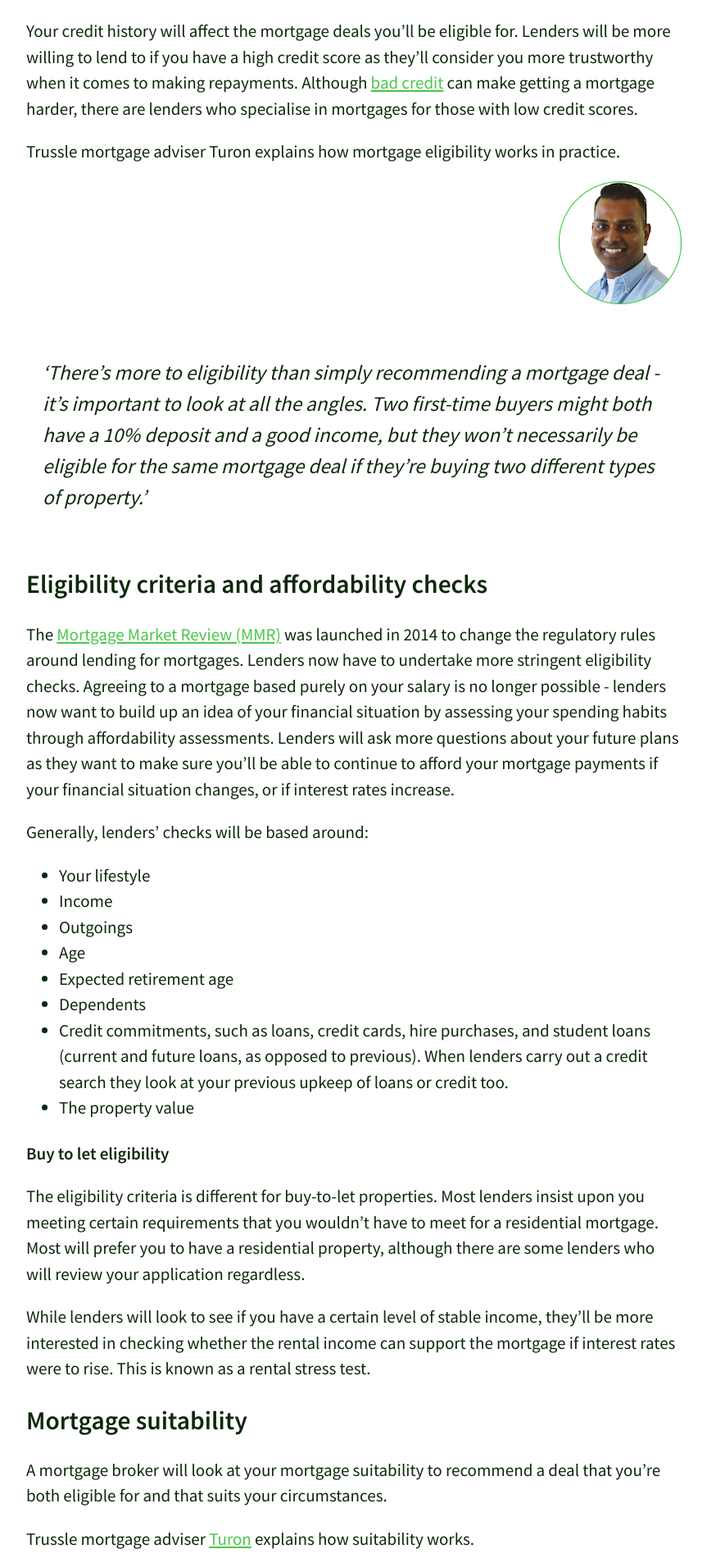
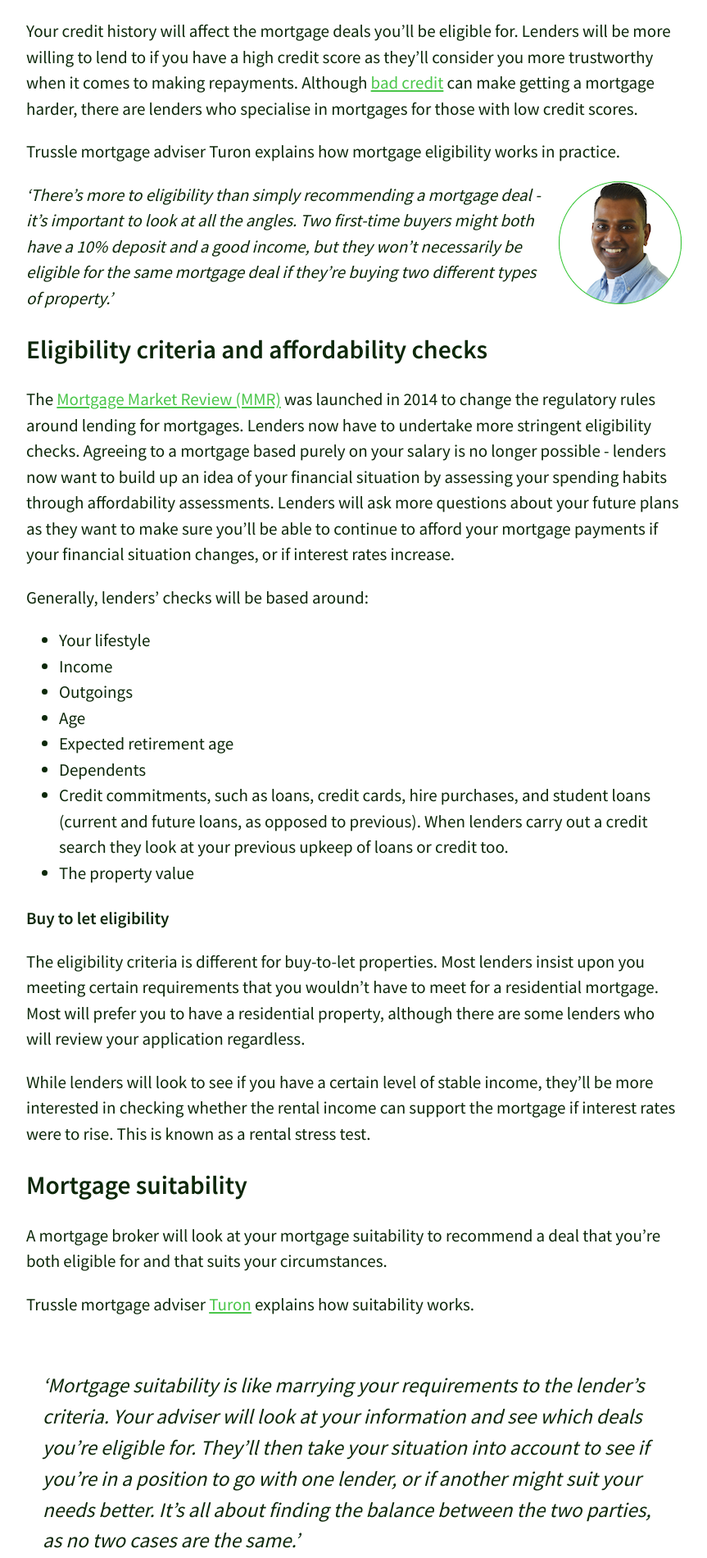
Before and after one commit to olitrussle/blog, a Jekyll site: the page built from _posts/2017-07-12-understanding-mortgage-eligibility-and-suitablity.md, in a window 1280 px wide. Shown: the part 2048-3948 px from the top of the page at 82% size, without its empty margins (208-1071 px from the left). Built offline with Jekyll 4.4.1, drawn with Linux system fonts in a browser that asks for light colours; comment, search, counter and statistics services are not loaded.

Commit message:
Fix Turon's alignment.

```diff
--- a/_posts/2017-07-12-understanding-mortgage-eligibility-and-suitablity.md
+++ b/_posts/2017-07-12-understanding-mortgage-eligibility-and-suitablity.md
@@ -44,7 +44,7 @@
 
 {% include image/right.html filename="2ron.png" alt="Image of 2ron" %}
 
-> ‘There’s more to eligibility than simply recommending a mortgage deal - it’s important to look at all the angles. Two first-time buyers might both have a 10% deposit and a good income, but they won’t necessarily be eligible for the same mortgage deal if they’re buying two different types of property.’
+*‘There’s more to eligibility than simply recommending a mortgage deal - it’s important to look at all the angles. Two first-time buyers might both have a 10% deposit and a good income, but they won’t necessarily be eligible for the same mortgage deal if they’re buying two different types of property.’*
 
 ## Eligibility criteria and affordability checks
 The [Mortgage Market Review (MMR)](https://www.uswitch.com/mortgages/guides/mortgage-market-review/ "Mortgage Market Review") was launched in 2014 to change the regulatory rules around lending for mortgages. Lenders now have to undertake more stringent eligibility checks. Agreeing to a mortgage based purely on your salary is no longer possible - lenders now want to build up an idea of your financial situation by assessing your spending habits through affordability assessments. Lenders will ask more questions about your future plans as they want to make sure you’ll be able to continue to afford your mortgage payments if your financial situation changes, or if interest rates increase.
```
